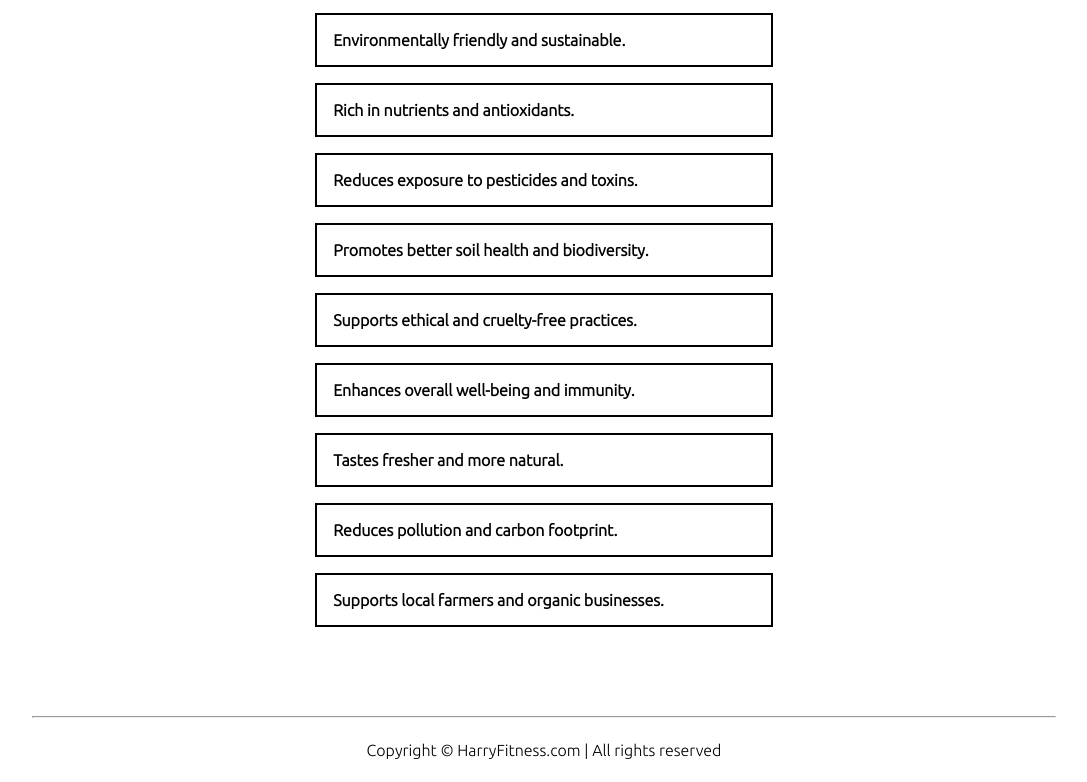
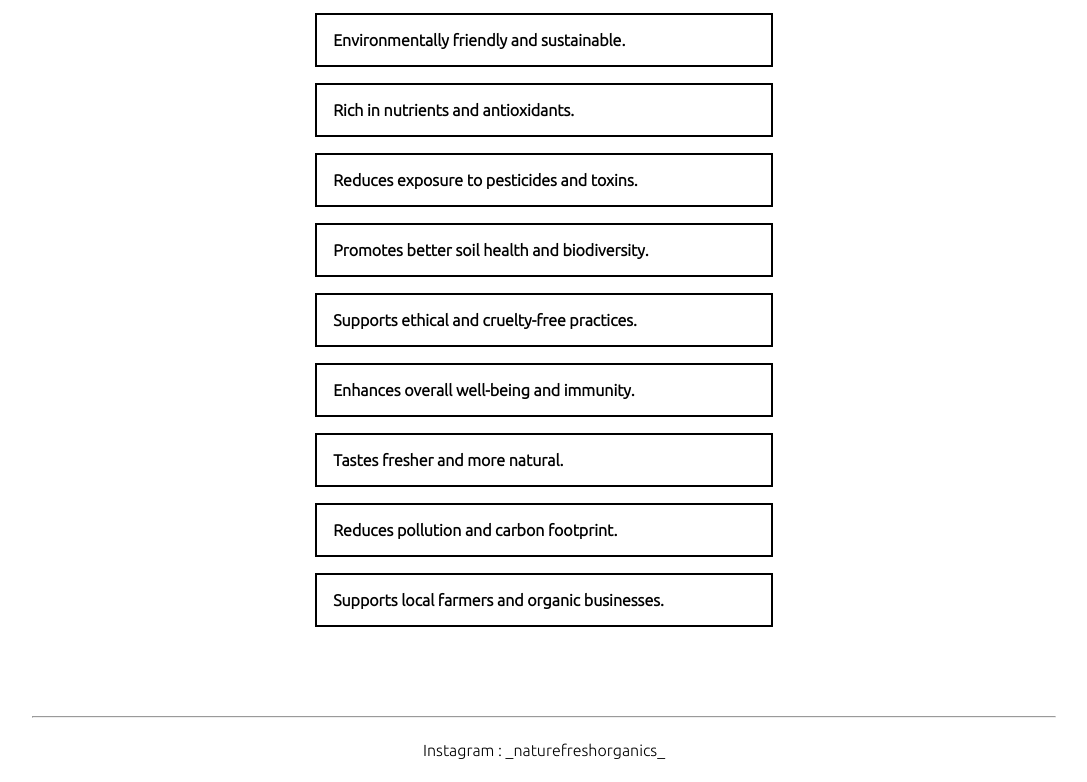
Before and after one commit to Nalin25Srivastava/Landing-Page, a plain HTML site: page index.html in a window 1280 px wide. Shown: the part 2127-2909 px from the top of the page, without its empty margins (96-1183 px from the left). Drawn offline with Linux system fonts and the light colour scheme; a script that the page names is missing.

Commit message:
Update index.html

```diff
--- a/index.html
+++ b/index.html
@@ -129,7 +129,7 @@
             <hr>
         </main>
         <footer>
-            Copyright &copy; HarryFitness.com | All rights reserved
+            Instagram : _naturefreshorganics_
         </footer>
 
     </div>
```
